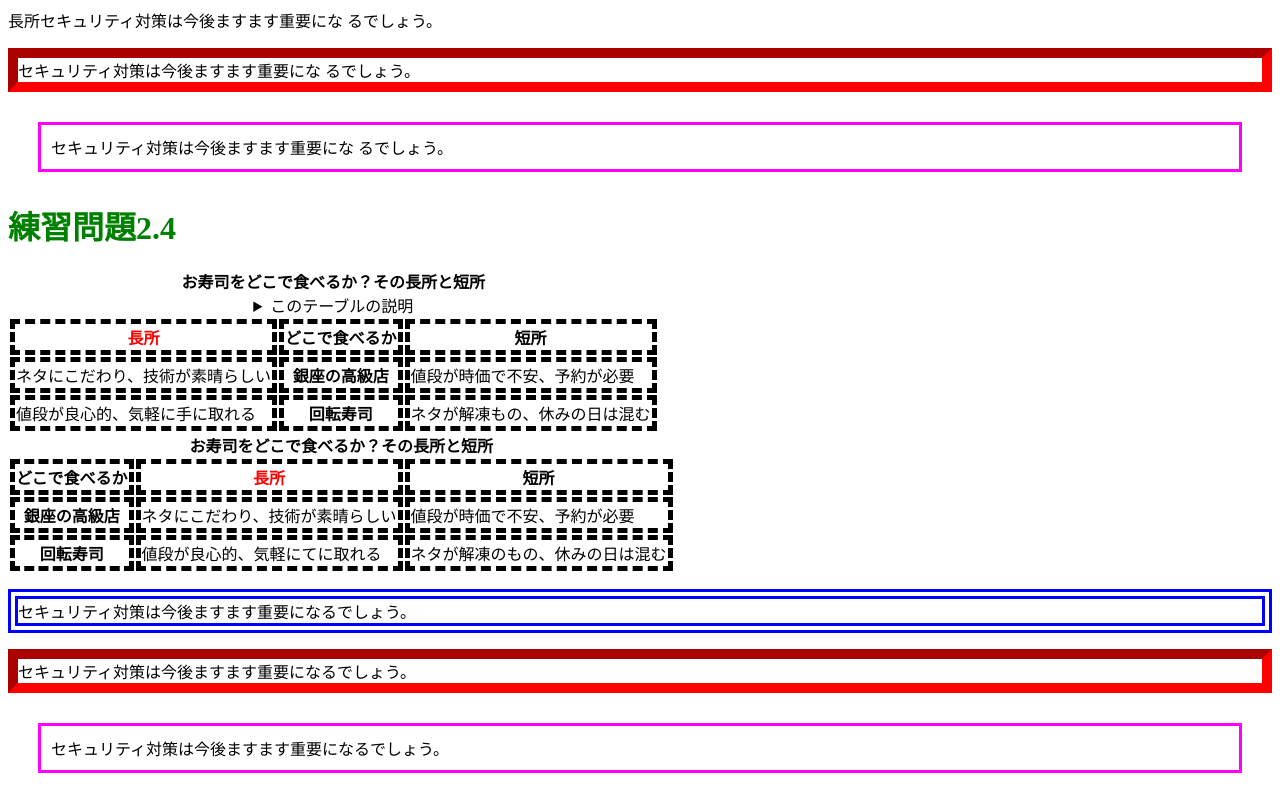
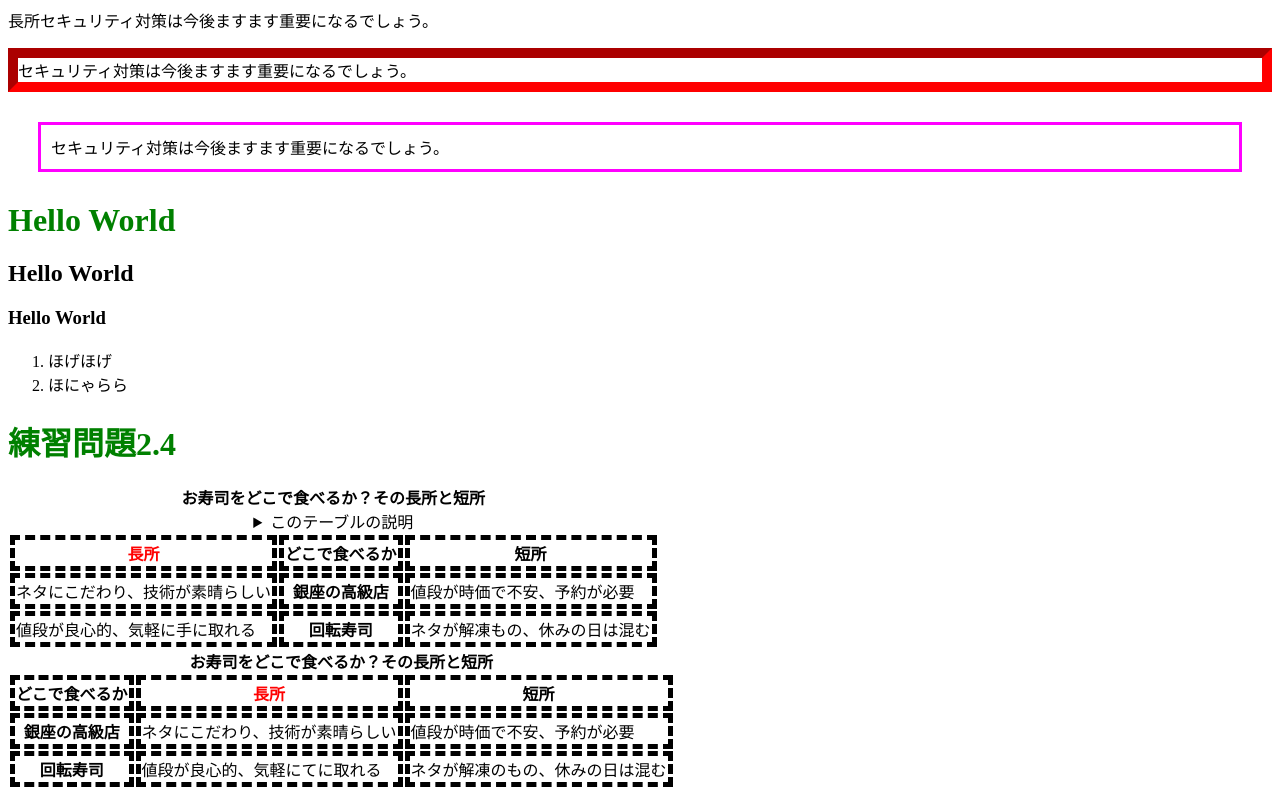
Before and after one commit to zm26252-web/new2, a plain HTML site: page index.html in a window 1280 px wide. Shown: the top 800 px of the page. Drawn offline with Linux system fonts and the light colour scheme.

Commit message:
Enhance index.html with new elements and content
Added new HTML structure and content for practice.

```diff
--- a/index.html
+++ b/index.html
@@ -1,13 +1,26 @@
-
 <title>Web開発の練習2026秋季</title>
 <link rel="stylesheet" href="mystyle.css"> <!-- この行を追加 -->
 <th class=“important”>長所</th
-p class="sample1">セキュリティ対策は今後ますます重要にな
-るでしょう。</p>
-<p class="sample2">セキュリティ対策は今後ますます重要にな
-るでしょう。</p>
-<p class="sample3">セキュリティ対策は今後ますます重要にな
-るでしょう。</p>
+p class="sample1">セキュリティ対策は今後ますます重要になるでしょう。</p>
+<p class="sample2">セキュリティ対策は今後ますます重要になるでしょう。</p>
+<p class="sample3">セキュリティ対策は今後ますます重要になるでしょう。</p>
+<!DOCTYPE html>
+<html lang="ja">
+<head>
+ <meta charset="UTF-8">
+ <title> Web開発の練習１</title>
+</head>
+<body>
+ <!--文字の大きさの練習-->
+<h1>Hello World</h1>
+ <h2>Hello World</h2>
+ <h3>Hello World</h3>
+ <ol>
+ <li>ほげほげ</li>
+ <li>ほにゃらら</li>
+ </ol>
+</body>
+</html>
 <h1>練習問題2.4</h1>
  <table>
     <caption>
```
